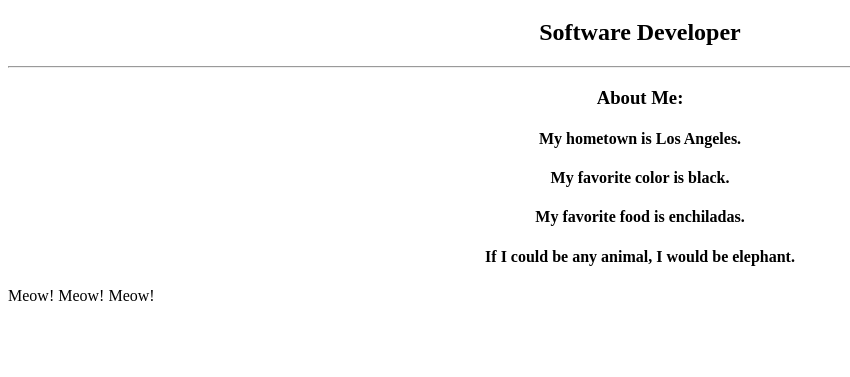
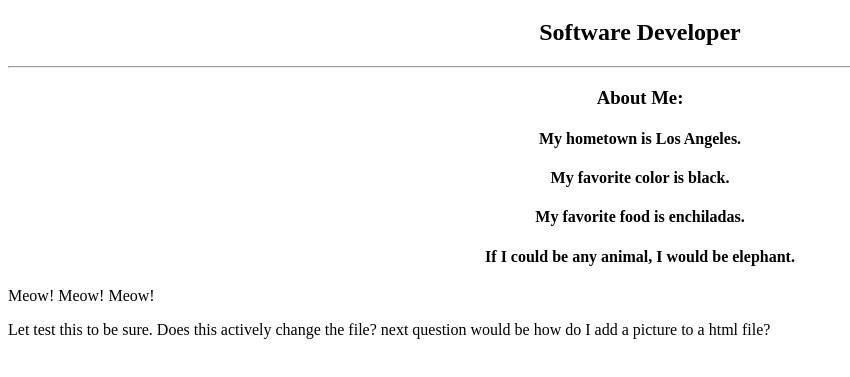
Before and after one commit to vicentemorales/Profile, a plain HTML site: page index.html in a window 1280 px wide. Shown: the part 61-438 px from the top of the page, without its empty margins (0-850 px from the left). Drawn offline with Linux system fonts and the light colour scheme.

Commit message:
this is the third change.

```diff
--- a/index.html
+++ b/index.html
@@ -17,5 +17,6 @@
 					<h4>If I could be any animal, I would be elephant.</h4>
 			</div>
             <p>Meow! Meow! Meow!</p>
+            <p>Let test this to be sure. Does this actively change the file? next question would be how do I add a picture to a html file?</p>
 		  </body>
 		</html>
```
